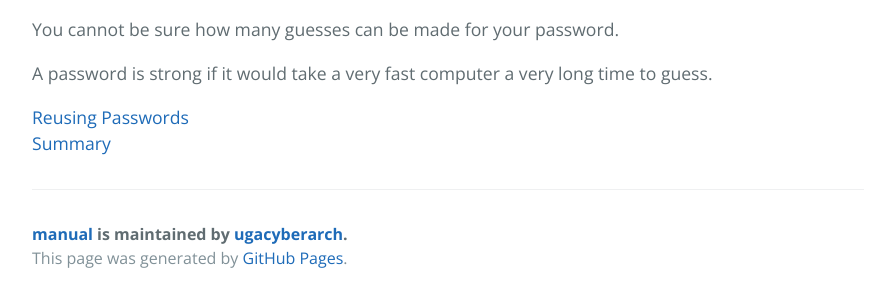
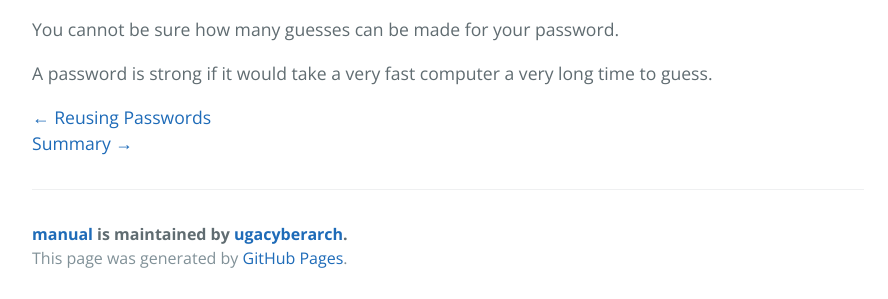
Before and after one commit to ugacyberarch/manual, a Jekyll site: the page built from password_requirements.md, in a window 1280 px wide and 900 px high, scrolled down 1966 px. Shown: the part 598-897 px from the top of the window, without its empty margins (192-1080 px from the left). Built offline with Jekyll 4.4.1, drawn with Linux system fonts in a browser that asks for light colours.

```diff
--- a/password_requirements.md
+++ b/password_requirements.md
@@ -88,5 +88,5 @@ You cannot be sure how many guesses can be made for your password.
 
 A password is strong if it would take a very fast computer a very long time to guess.
 
-[Reusing Passwords](./reusing_passwords.html "Reusing Passwords")
-[Summary](./ "Summary")
+[← Reusing Passwords](./reusing_passwords.html "Reusing Passwords")
+[Summary →](./ "Summary")
```
